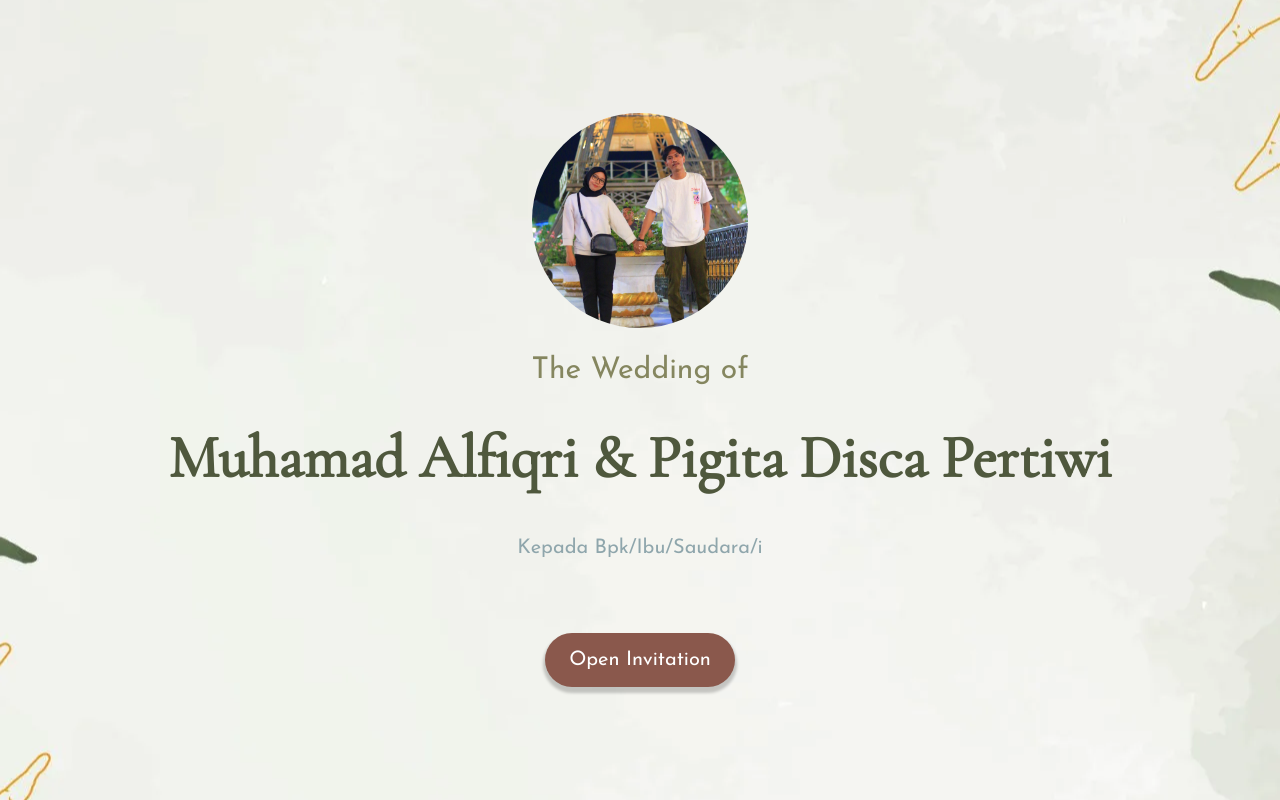
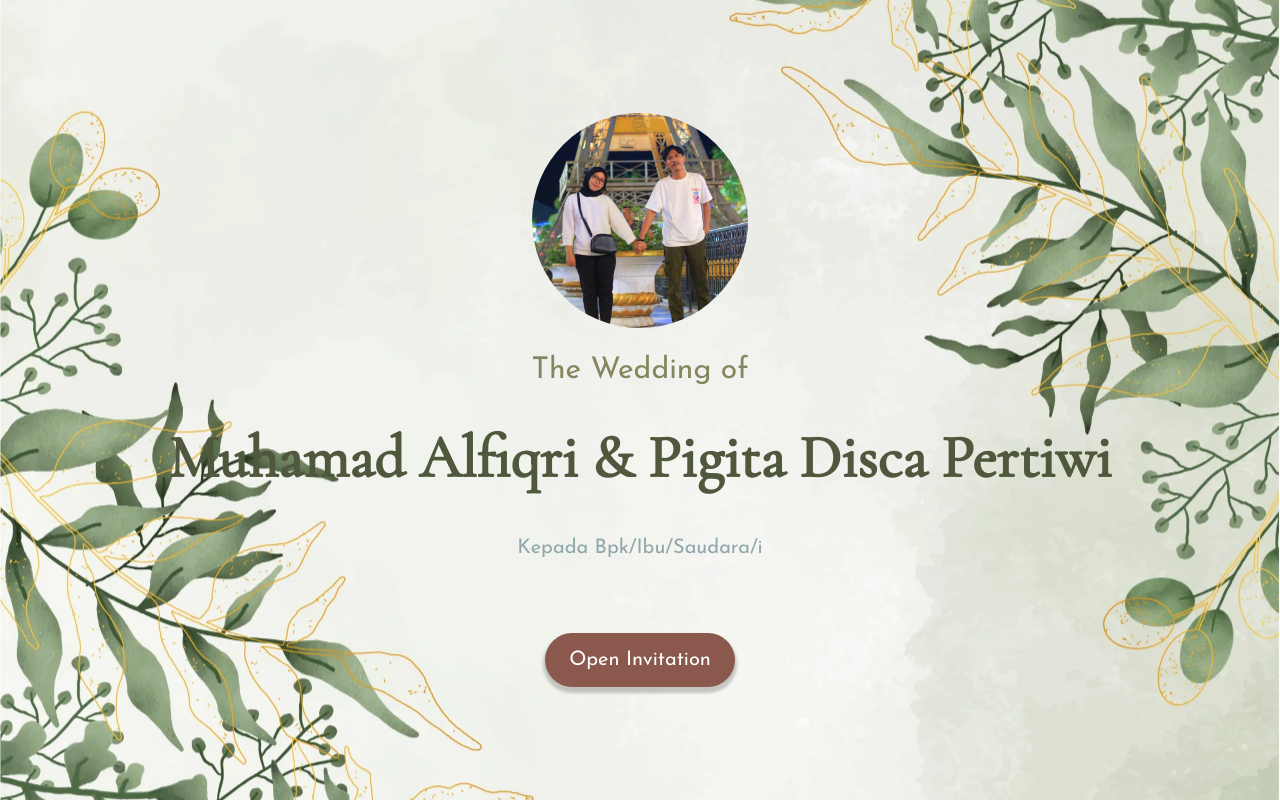
Before and after one commit to Family-Invitation/invitation-web, a Next.js app: page / in a window 1280 px wide. Built offline with nearby package versions, Linux system fonts and the light colour scheme; what kafkajs would draw is missing.

Commit message:
fix background opening

```diff
--- a/src/app/(opening)/opening.tsx
+++ b/src/app/(opening)/opening.tsx
@@ -119,7 +119,7 @@ const Opening: NextPage<Props> = ({
         alignItems: "center",
         zIndex: 20,
       }}
-      className={` bg-[url('/images/bg-section1-mobile.webp')] md:bg-[url('/bg-section1.webp')] px-6 text-center`}
+      className={`bg-cover bg-no-repeat bg-center bg-[url('/images/bg-section1-mobile.webp')] md:bg-[url('/bg-section1.webp')] px-6 text-center`}
     >
       <img
         data-aos="zoom-in"
```
